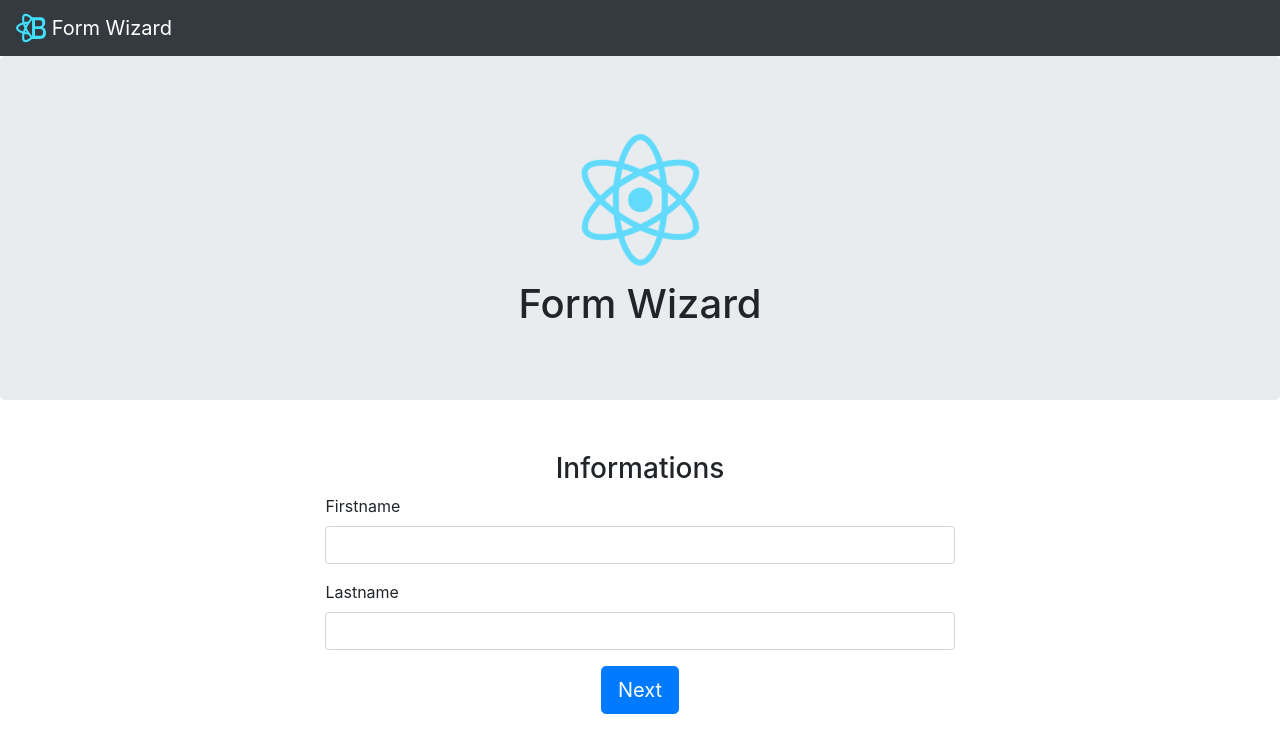
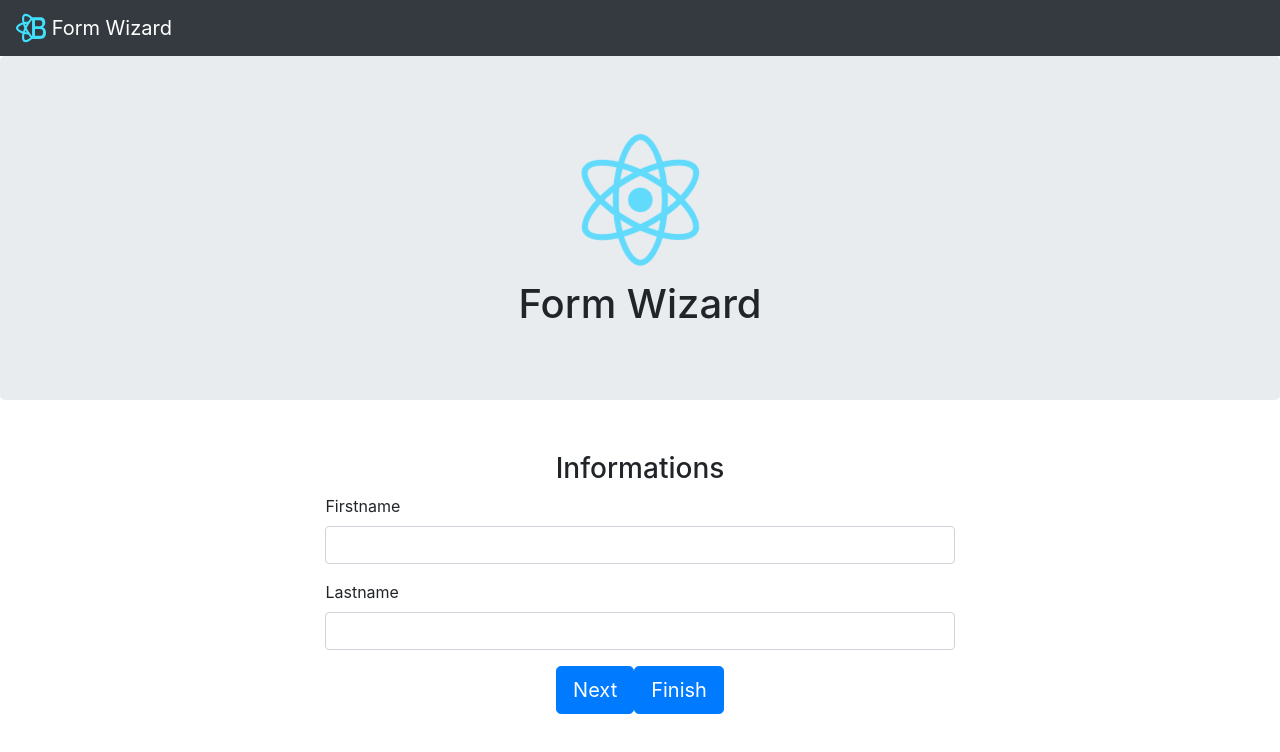
Before and after one commit to BloomPhilippe/react-form-wizard, a React (Create React App) app: page / in a window 1280 px wide. Shown: the top 752 px of the page. Built offline with nearby package versions, Linux system fonts and the light colour scheme.

Commit message:
use reducers

```diff
--- a/src/Components/Information.js
+++ b/src/Components/Information.js
@@ -1,6 +1,6 @@
 import React, {Component} from 'react'
 import Input from './Input'
-import { Row, Col } from 'react-bootstrap'
+import { Row, Col, Button } from 'react-bootstrap'
 import {Link} from 'react-router-dom'
 import { connect } from 'react-redux'
 
@@ -8,10 +8,11 @@ class Information extends Component {
 
     constructor(props){
         super(props)
+        this.isValid = false
     }
 
     _nextStep = () => {
-
+        this.props.history.push('/address')
     }
 
     render() {
@@ -25,6 +26,9 @@ class Information extends Component {
                     </Col>
                     <Col md={12}>
                         <Link className="btn btn-primary btn-lg" to="/address">Next</Link>
+                        <Button variant="primary" size="lg" onClick={() => this._nextStep()}>
+                            Finish
+                        </Button>
                     </Col>
                 </Row>
             </Col>
```
Also changed, not shown: 1 other file (tests, documents, lock files or other folders).
